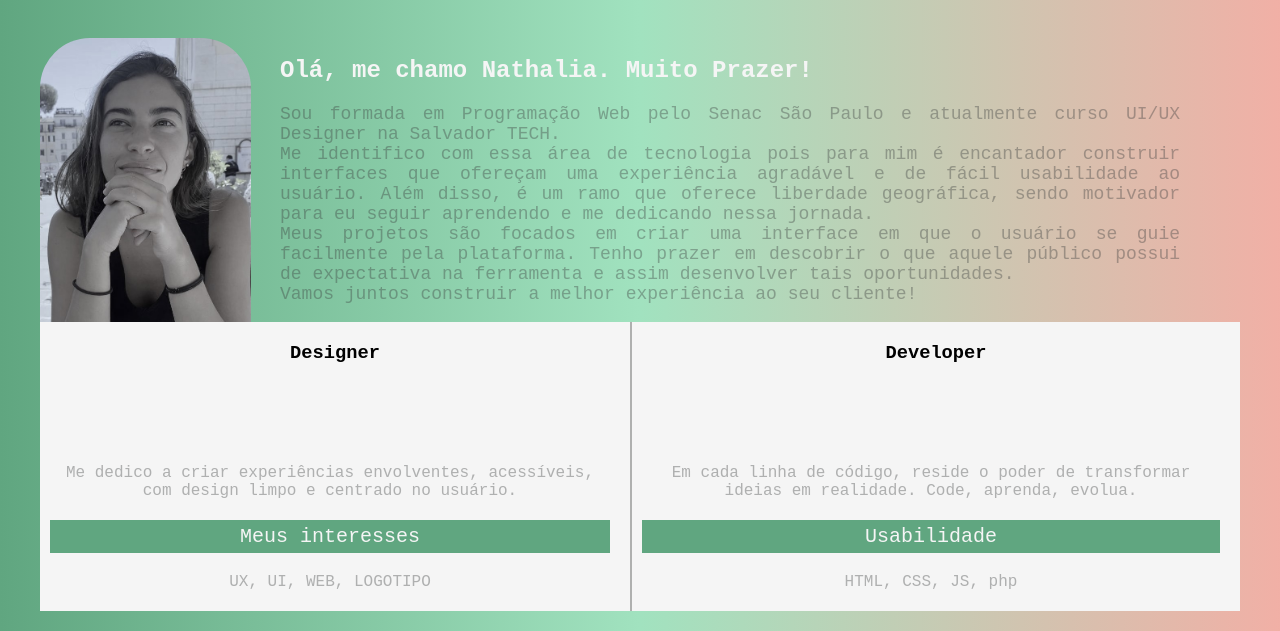
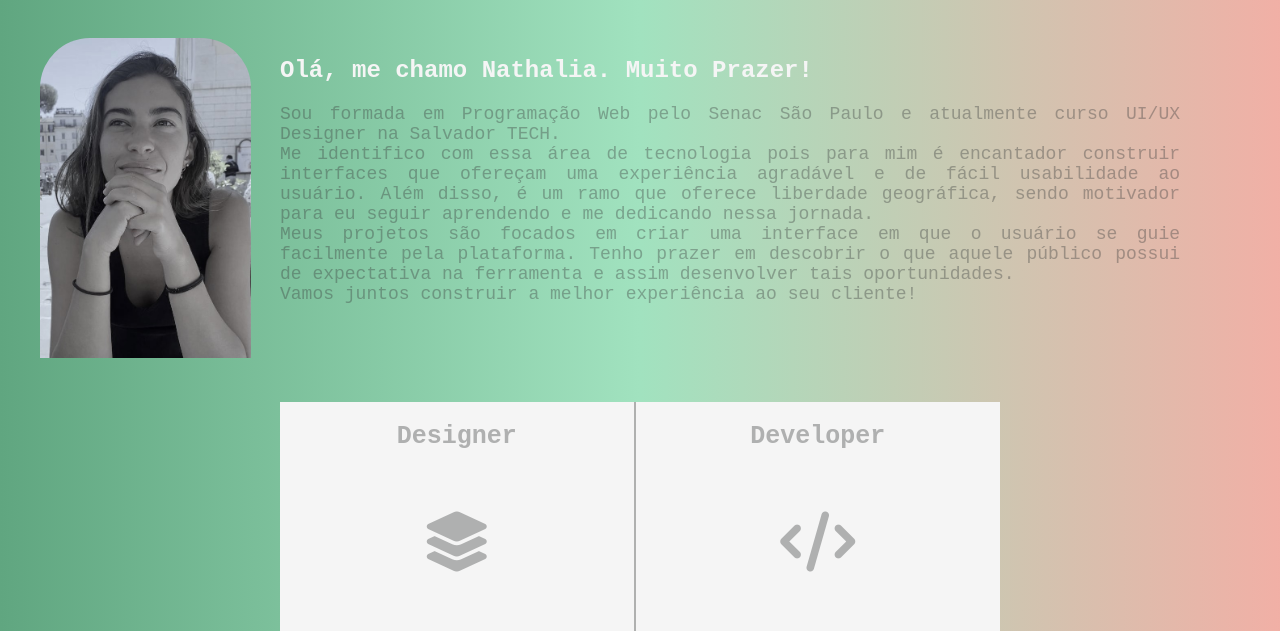
Before and after one commit to nagarcia94/Nathalia, a plain HTML site: page index.html in a window 1280 px wide. Shown: the part 698-1329 px from the top of the page. Drawn offline with Linux system fonts and the light colour scheme; a web font is replaced by a local one.

Commit message:
colocando icone

```diff
--- a/css/style.css
+++ b/css/style.css
@@ -111,14 +111,18 @@ img {
     background-color: var(--cor-menufundo);
     display: flex;
     text-align: center;
-    margin-left: 40px;
-    margin-right: 40px;
+    margin-left: 280px;
+    margin-right: 280px;
+    margin-top: 80px;
+    margin-bottom: 80px;
     position: relative;
 }
 
 .design h3, .developer h3 {
     margin-bottom: 100px;
     margin-top: 20px;
+    color: var(--cor-cinzaletra);
+    font-size: 25px;
 }
 
 .design p, .developer p {
@@ -140,3 +144,11 @@ img {
 .design {
     border-right: 2px solid var(--cor-cinzaletra);
 }
+.design i, .developer i {
+    font-size: 60px;
+   margin: auto;
+   margin-bottom: 70px;
+   margin-top: -50px;
+color: var(--cor-cinzaletra)
+
+}
--- a/index.html
+++ b/index.html
@@ -3,6 +3,7 @@
 <head>
     <meta charset="UTF-8">
     <meta name="viewport" content="width=device-width, initial-scale=1.0">
+    <link rel="stylesheet" href="fontawesome-free-6.5.1-web/css/all.min.css">
     <title>Nathalia Garcia</title>
     <link rel="stylesheet" href="css/style.css">
 </head>
@@ -23,7 +24,7 @@
     <br><br>
     <h2>Construindo harmonia entre facilidade e beleza, criando experiências funcionais. </h2><br><br>
     <article class="aboutme">
-        <figure><img src="eu22.jpeg" alt="myself"></figure>
+        <figure><img src="img/eu22.jpeg" alt="myself"></figure>
         <div>
             <h3>Sobre mim</h3>
             <p class="mode"> <b>Olá, me chamo Nathalia. Muito Prazer!</b></p>
@@ -39,6 +40,7 @@
 
         <div class="design">
             <h3>Designer</h3>
+            <i class="fa-solid fa-layer-group"></i>
             <p>Me dedico a criar experiências envolventes, acessíveis, com design
                 limpo e centrado no usuário. </p>
                 <p class="ground"> Meus interesses</p>
@@ -46,6 +48,7 @@
         </div>
         <div class="developer">
             <h3>Developer</h3>
+            <i class="fa-solid fa-code"></i>
             <p>Em cada linha de código, reside o poder de transformar ideias em realidade. Code, aprenda, evolua.</p>
             <p class="ground">Usabilidade</p>
             <p>HTML, CSS, JS, php</p>
```
Also changed, not shown: Developer.png (deleted), desinger .png (deleted), img/eu22.jpeg (renamed from eu22.jpeg).
